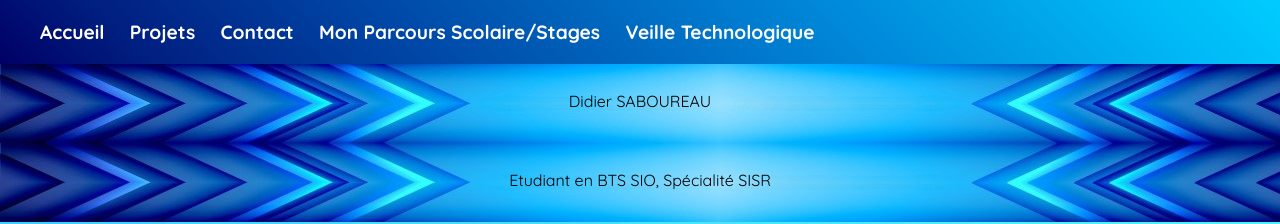
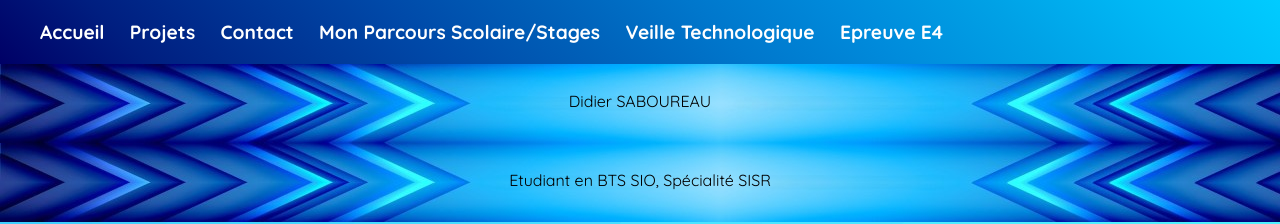
Before and after one commit to didiersaboureau/didiersaboureau.github.io, a plain HTML site: page veille.html in a window 1280 px wide. Shown: the top 224 px of the page. Drawn offline with Linux system fonts and the light colour scheme.

Commit message:
Update veille.html

```diff
--- a/veille.html
+++ b/veille.html
@@ -16,6 +16,7 @@
             <li><a href="#contact">Contact</a></li>
 			<li><a href=parcours.html>Mon Parcours Scolaire/Stages</a></li>
 			<li><a href=veille.html>Veille Technologique</a></li>
+			<li><a href=epreuve.html>Epreuve E4</a></li>
         </ul>
     </nav>
 
```
